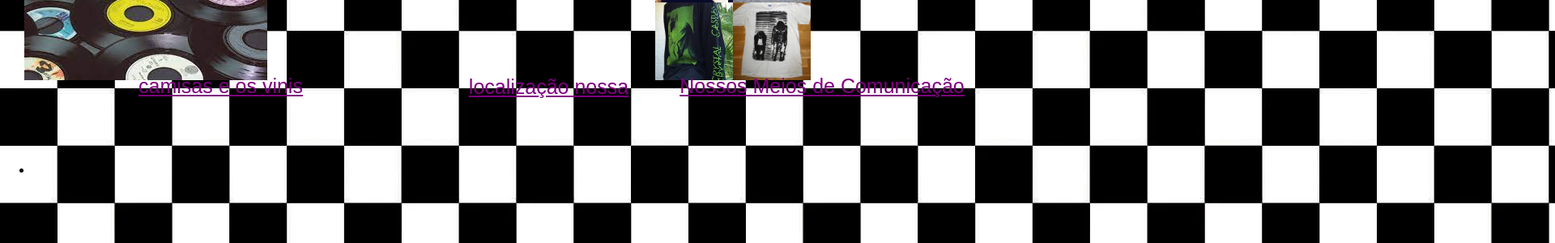
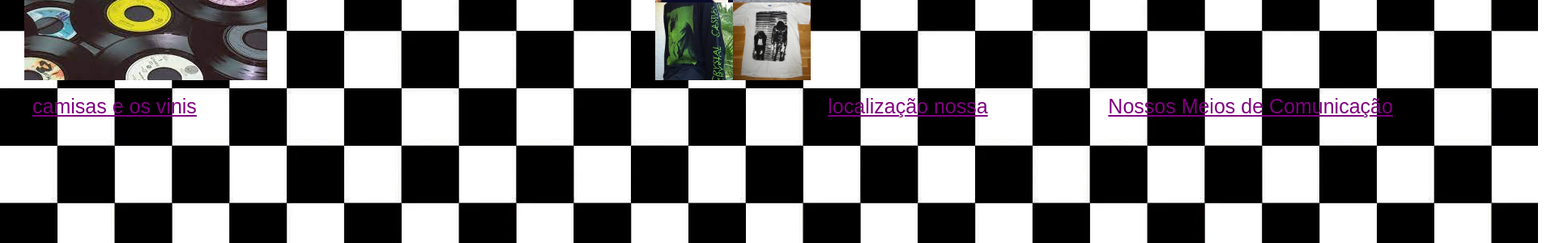
Before and after one commit to MiguelZonatto/VinisMiguelZola, a plain HTML site: page index.html in a window 1280 px wide. Shown: the part 316-616 px from the top of the page at 81% size, 1920 px wide, since content can reach past the window. Drawn offline with Linux system fonts and the light colour scheme.

Commit message:
Add files via upload

```diff
--- a/style.css
+++ b/style.css
@@ -56,8 +56,7 @@ h3 {
     text-decoration: underline;
     font-size: 25px;
     margin-right: 775px;
-    position: relative;
-    top: -25px;
+
 }
 
 .localização {
@@ -67,8 +66,7 @@ h3 {
     text-decoration: underline;
     font-size: 25px;
     margin-right: -35px;
-    position: relative;
-    top: -62px;
+
 }
 
 .nossos {
@@ -78,9 +76,12 @@ h3 {
     text-decoration: underline;
     font-size: 25px;
     margin-right: -710px;
-    position: relative;
-    top: -100px;
-    white-space: pre-line;
+
+
+}
+
+ul li{
+    display: inline-block;
 }
 
 
```
